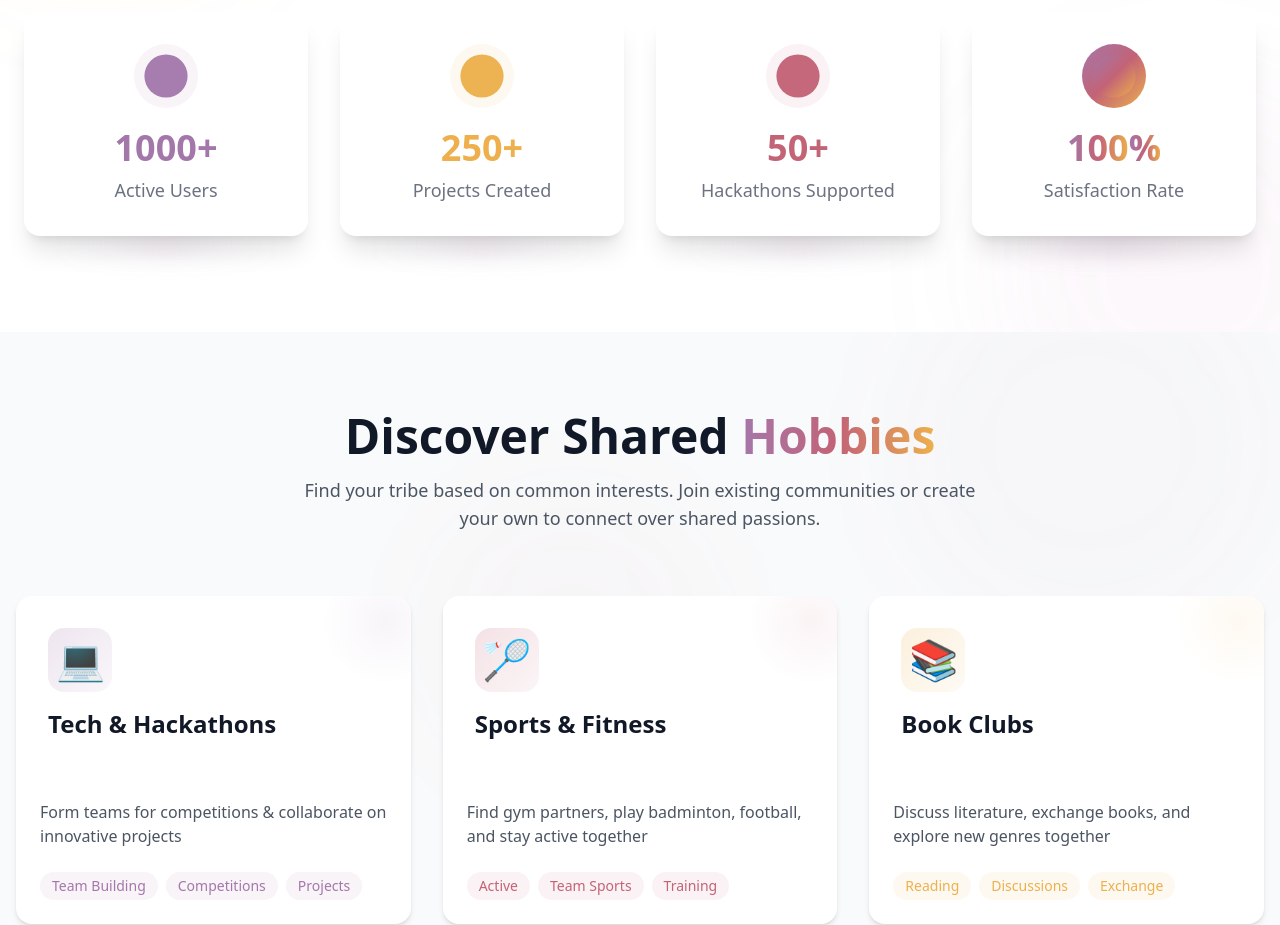
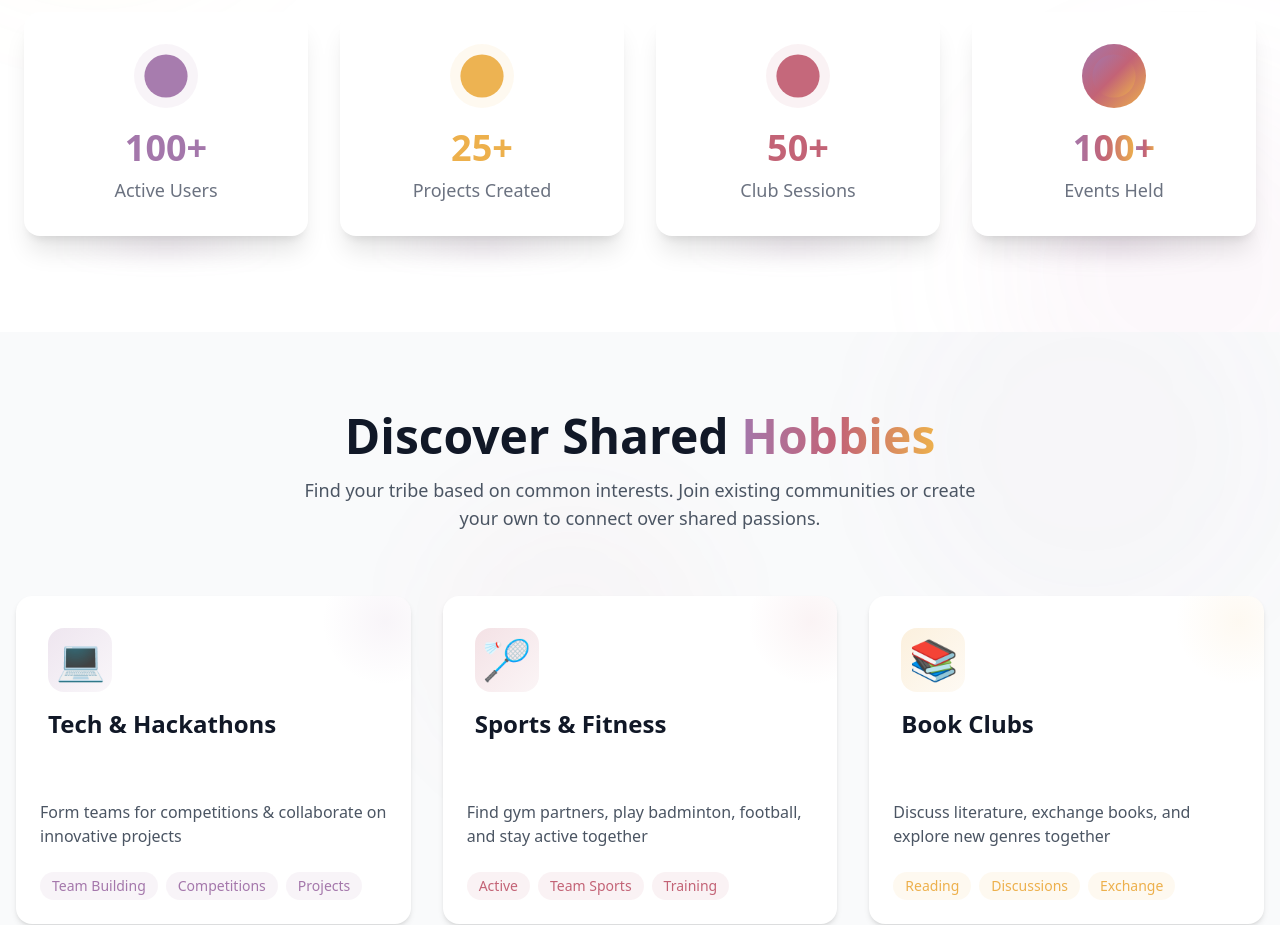
Before and after one commit to Abhinavpreet-Singh/Find_Your_Vibe, a React (Vite) app: page / in a window 1280 px wide. Shown: the part 1000-1925 px from the top of the page. Built offline with nearby package versions, Linux system fonts and the light colour scheme.

Commit message:
added stats section

```diff
--- a/src/components/sections/Stats.jsx
+++ b/src/components/sections/Stats.jsx
@@ -7,10 +7,10 @@
 
   // Stats data with their final values
   const stats = [
-    { value: 1000, label: "Active Users", color: "#a477ab", suffix: "+" },
-    { value: 250, label: "Projects Created", color: "#edb04c", suffix: "+" },
-    { value: 50, label: "Hackathons Supported", color: "#c36376", suffix: "+" },
-    { value: 100, label: "Satisfaction Rate", color: "gradient", suffix: "%" }
+    { value: 100, label: "Active Users", color: "#a477ab", suffix: "+" },
+    { value: 25, label: "Projects Created", color: "#edb04c", suffix: "+" },
+    { value: 50, label: "Club Sessions", color: "#c36376", suffix: "+" },
+    { value: 100, label: "Events Held", color: "gradient", suffix: "+" }
   ];
 
   return (
```
